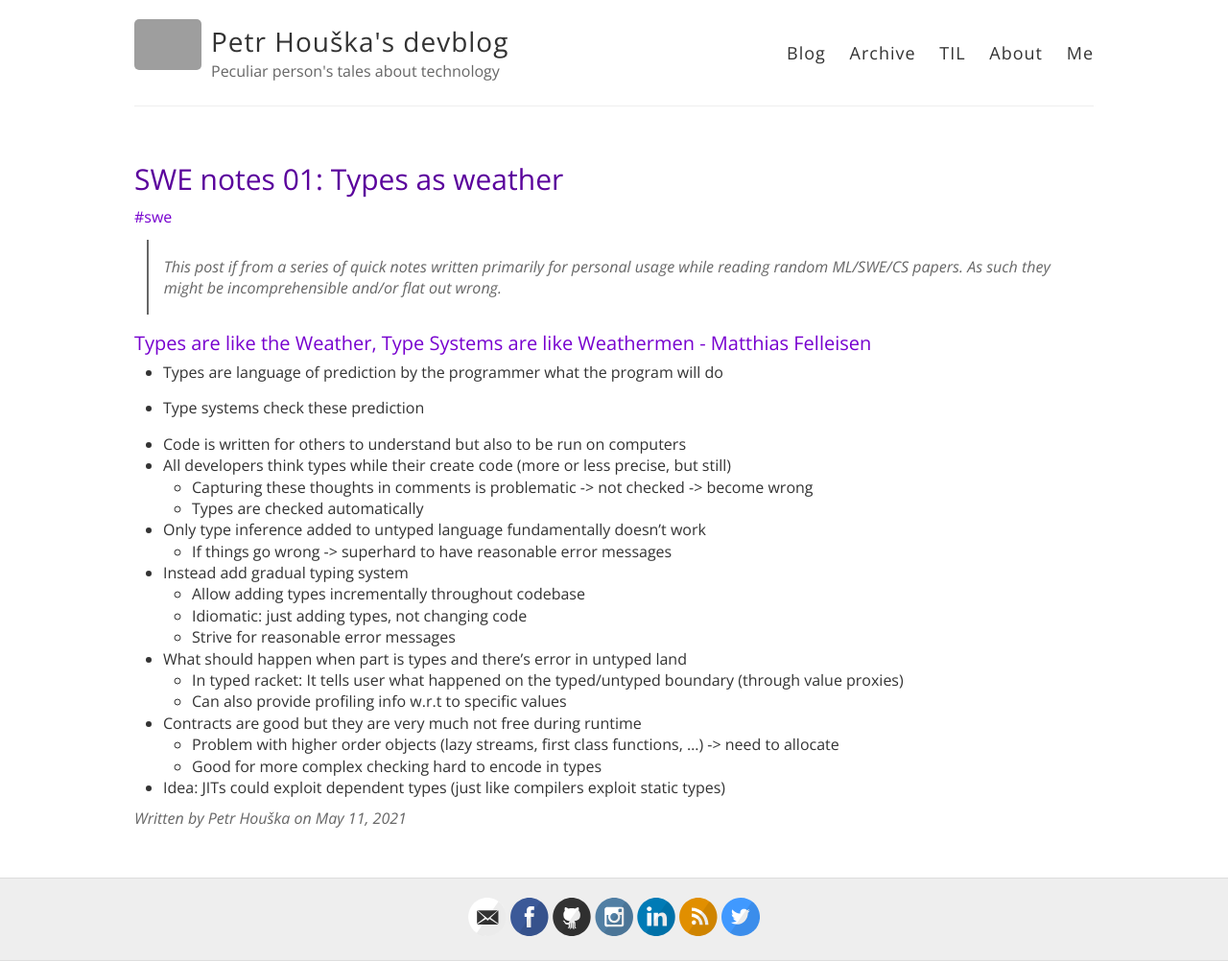
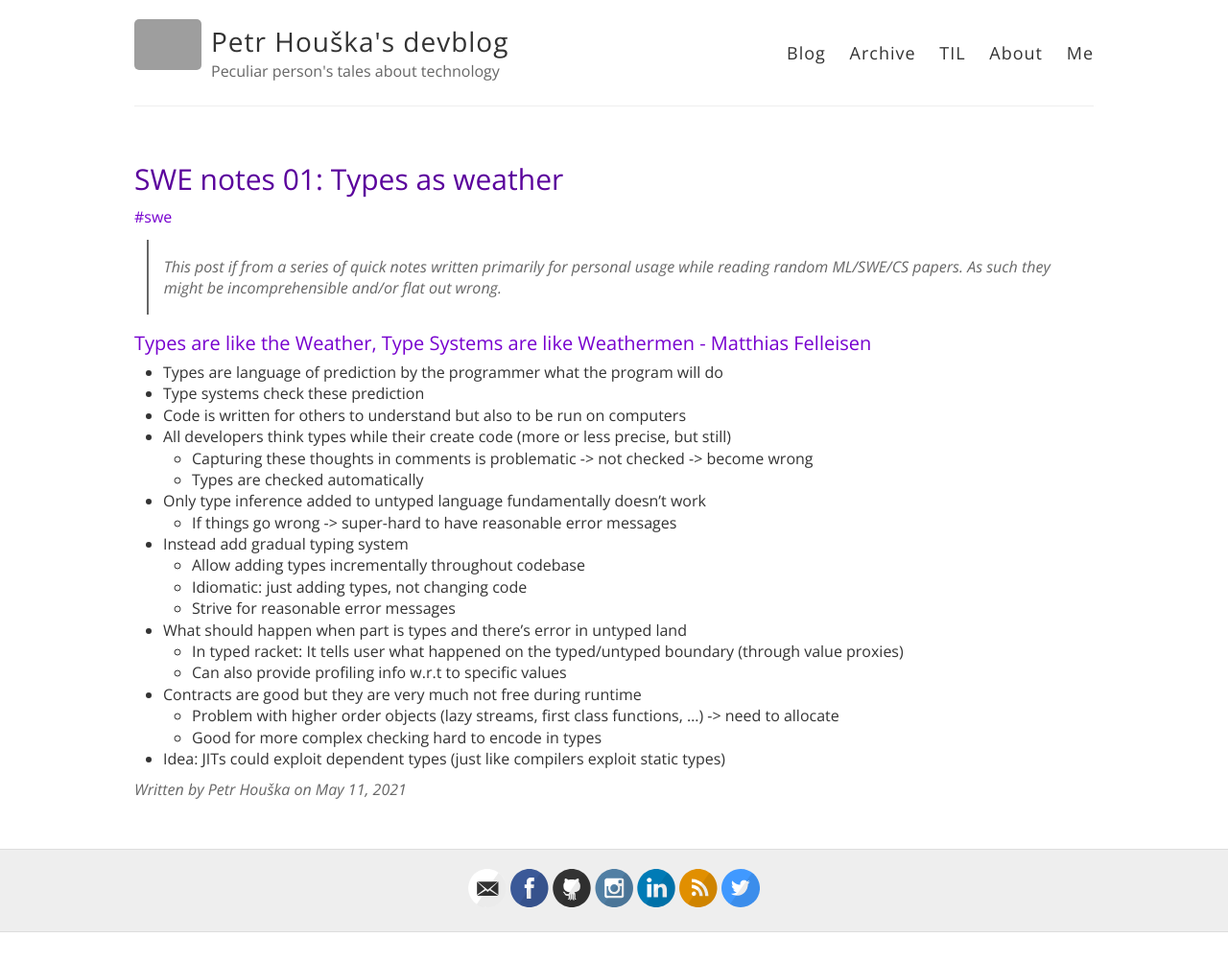
Before and after one commit to petrroll/devblog, a Jekyll site: the page built from _posts/2021-05-11-swe-notes-01-types-as-weather.markdown, in a window 1280 px wide. Shown: the whole page at 96% size. Built offline with Jekyll 4.4.1, drawn with Linux system fonts in a browser that asks for light colours; comment, search, counter and statistics services are not loaded; after the commit the page ends 972 px from its top, so only the background shows below that; grey boxes are pictures that could not be loaded.

Commit message:
Cleanup.

```diff
--- a/_posts/2021-05-11-swe-notes-01-types-as-weather.markdown
+++ b/_posts/2021-05-11-swe-notes-01-types-as-weather.markdown
@@ -12,14 +12,12 @@ categories: swe
 ### [Types are like the Weather, Type Systems are like Weathermen - Matthias Felleisen](https://www.youtube.com/watch?v=XTl7Jn_kmio)
 - Types are language of prediction by the programmer what the program will do
 - Type systems check these prediction
-
 - Code is written for others to understand but also to be run on computers
 - All developers think types while their create code (more or less precise, but still)
   - Capturing these thoughts in comments is problematic -> not checked -> become wrong
   - Types are checked automatically
-
 - Only type inference added to untyped language fundamentally doesn't work
-  - If things go wrong -> superhard to have reasonable error messages
+  - If things go wrong -> super-hard to have reasonable error messages
 - Instead add gradual typing system
   - Allow adding types incrementally throughout codebase
   - Idiomatic: just adding types, not changing code
```
